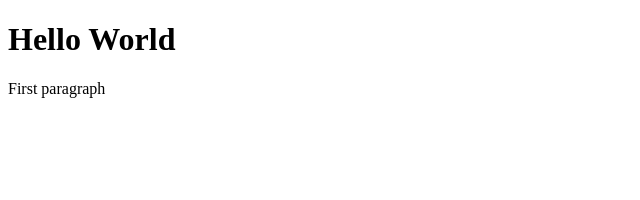
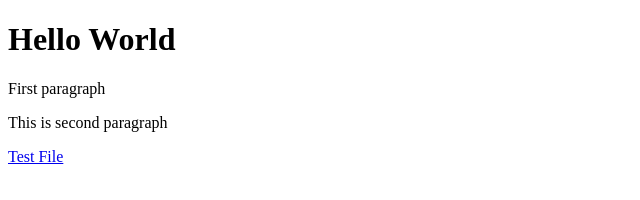
Before and after one commit to rishabh-in/Git-Test, a website: page index.html in a window 1280 px wide. Shown: the whole page, without its empty margins (0-640 px from the left). Drawn offline with Linux system fonts and the light colour scheme.

Commit message:
Fifth commit

```diff
--- a/index.html
+++ b/index.html
@@ -9,5 +9,7 @@
   <body>
     <h1>Hello World</h1>
     <p>First paragraph</p>
+    <p>This is second paragraph</p>
+    <a href="./templates/test.html">Test File</a>
   </body>
 </html>
```
Also changed, not shown: package.json (+7 -2 lines), 2 other files.
